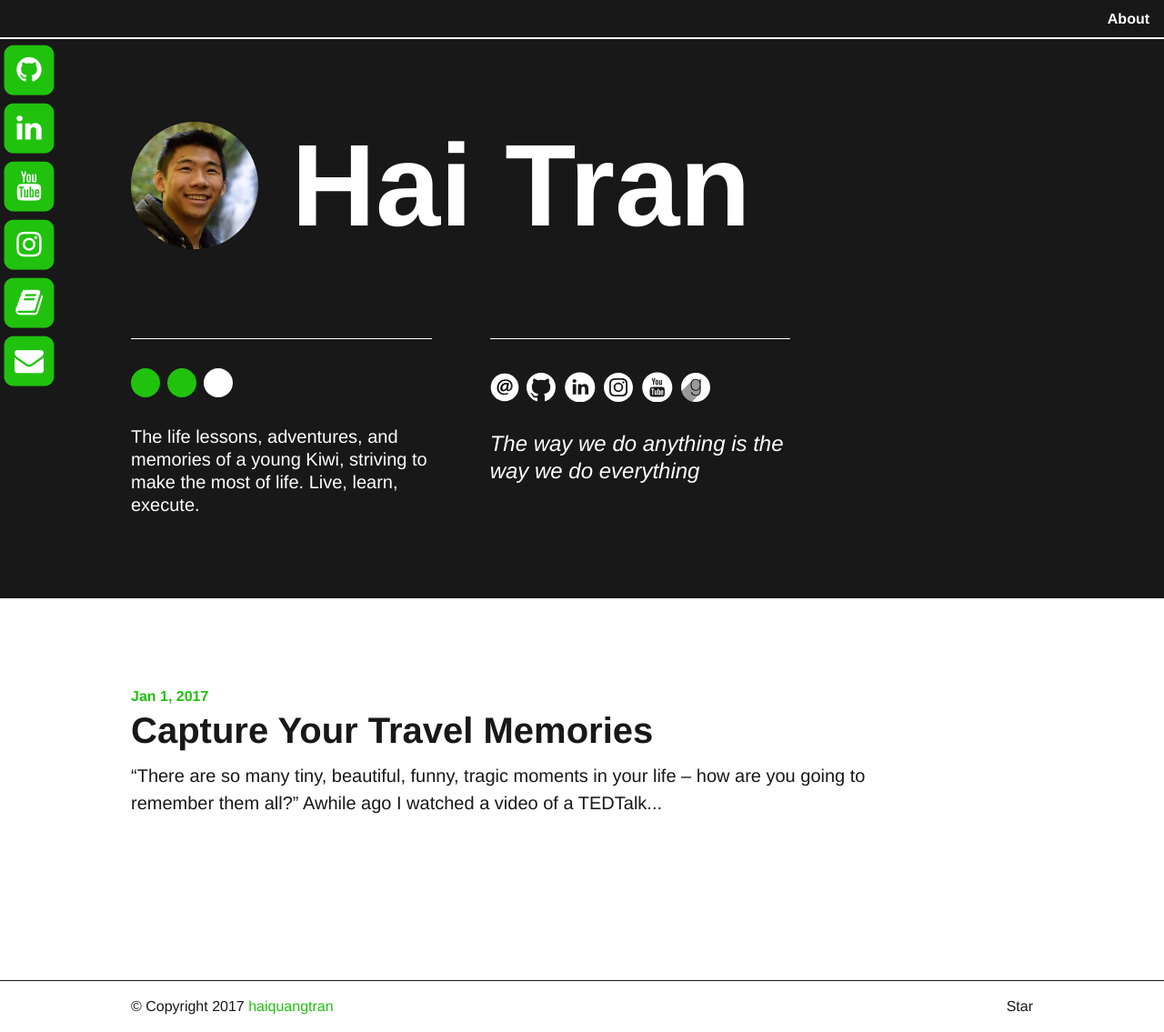
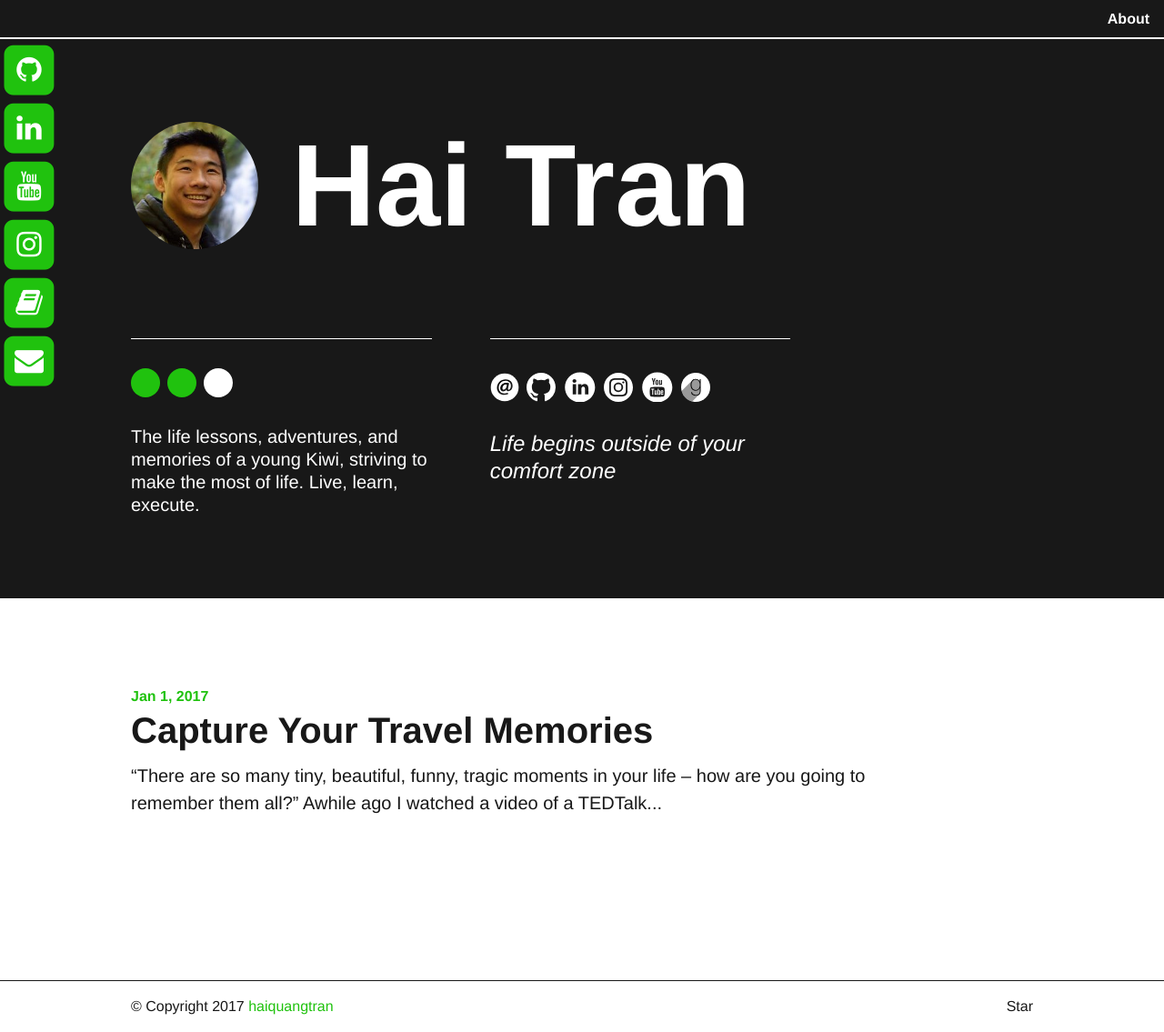
Before and after one commit to haiquangtran/haiquangtran.github.io, a Jekyll site: the page built from index.md, in a window 1280 px wide. Shown: the whole page at 91% size. Built offline with Jekyll 4.4.1, drawn with Linux system fonts in a browser that asks for light colours.

Commit message:
changed quote

```diff
--- a/_config.yml
+++ b/_config.yml
@@ -15,7 +15,7 @@
 # in the templates via {{ site.myvariable }}.
 title: Hai Tran
 email: hai.quang.tran@gmail.com
-quote: The way we do anything is the way we do everything
+quote: Life begins outside of your comfort zone
 # Write an awesome description for your new site here. You can edit this
 # line in _config.yml. It will appear in your document head meta (for
 # Google search results) and in your feed.xml site description.
```
Also changed, not shown: 2 other files.
